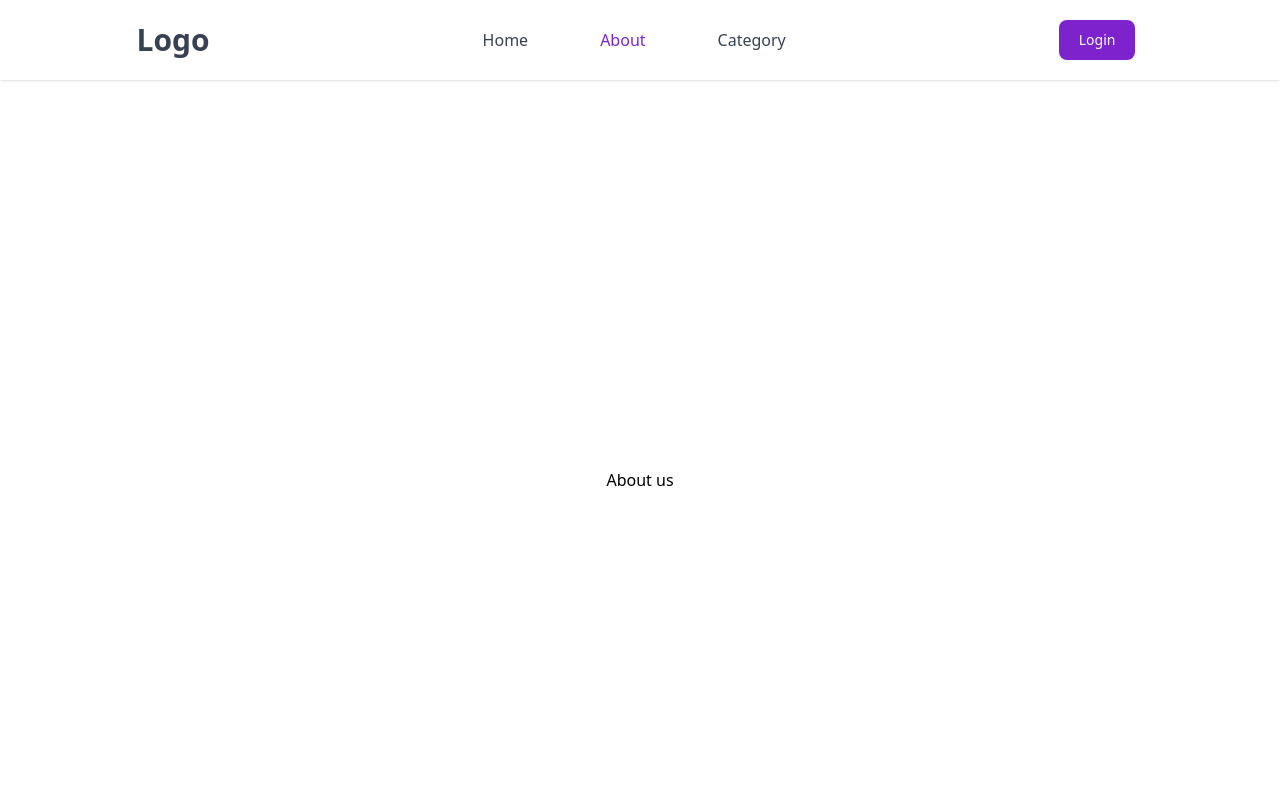
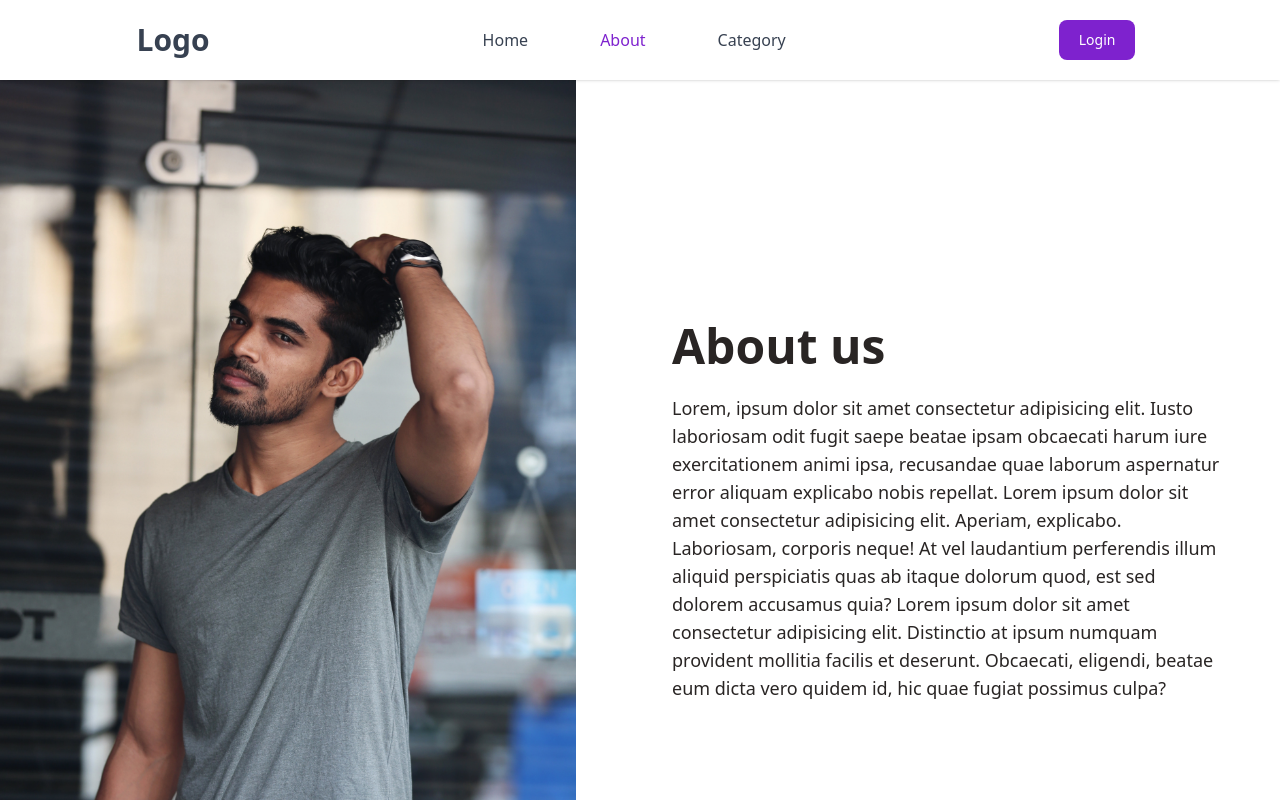
Before and after one commit to kenilJoshi/ecomm-frontend, a React (Vite) app: page /about in a window 1280 px wide. Shown: the top 800 px of the page. Built offline with nearby package versions, Linux system fonts and the light colour scheme.

Commit message:
link update

```diff
--- a/src/Components/About/About.jsx
+++ b/src/Components/About/About.jsx
@@ -1,9 +1,17 @@
 import React from 'react'
+import manImage from '../../assets/aboutPageImage.jpg'
 
 function About() {
   return (
-    <div className='w-full h-screen flex justify-center items-center'>
-        <h1>About us</h1>
+    <div className='flex gap-24'>
+      <img className='w-128' src={manImage} />
+      <div className='flex flex-col justify-center pr-14'>
+        <h1 className='text-5xl font-bold text-stone-800 pb-6'>About us</h1>
+        <p className='text-lg text-stone-800'>Lorem, ipsum dolor sit amet consectetur adipisicing elit. Iusto laboriosam odit fugit saepe beatae ipsam obcaecati harum iure exercitationem animi ipsa, recusandae quae laborum aspernatur error aliquam explicabo nobis repellat.
+          Lorem ipsum dolor sit amet consectetur adipisicing elit. Aperiam, explicabo. Laboriosam, corporis neque! At vel laudantium perferendis illum aliquid perspiciatis quas ab itaque dolorum quod, est sed dolorem accusamus quia?
+          Lorem ipsum dolor sit amet consectetur adipisicing elit. Distinctio at ipsum numquam provident mollitia facilis et deserunt. Obcaecati, eligendi, beatae eum dicta vero quidem id, hic quae fugiat possimus culpa?
+        </p>
+      </div>
     </div>
   )
 }
```
Also changed, not shown: src/assets/aboutPageImage.jpg (added).
